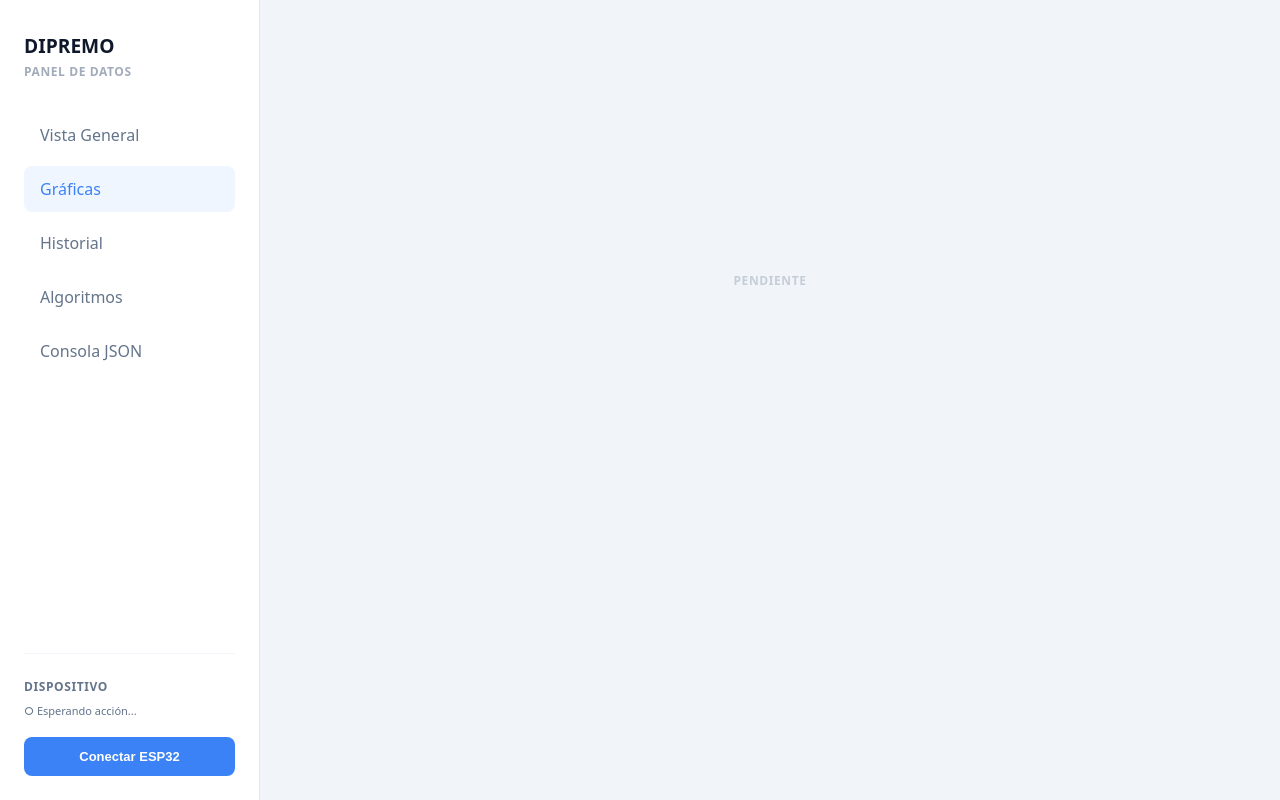
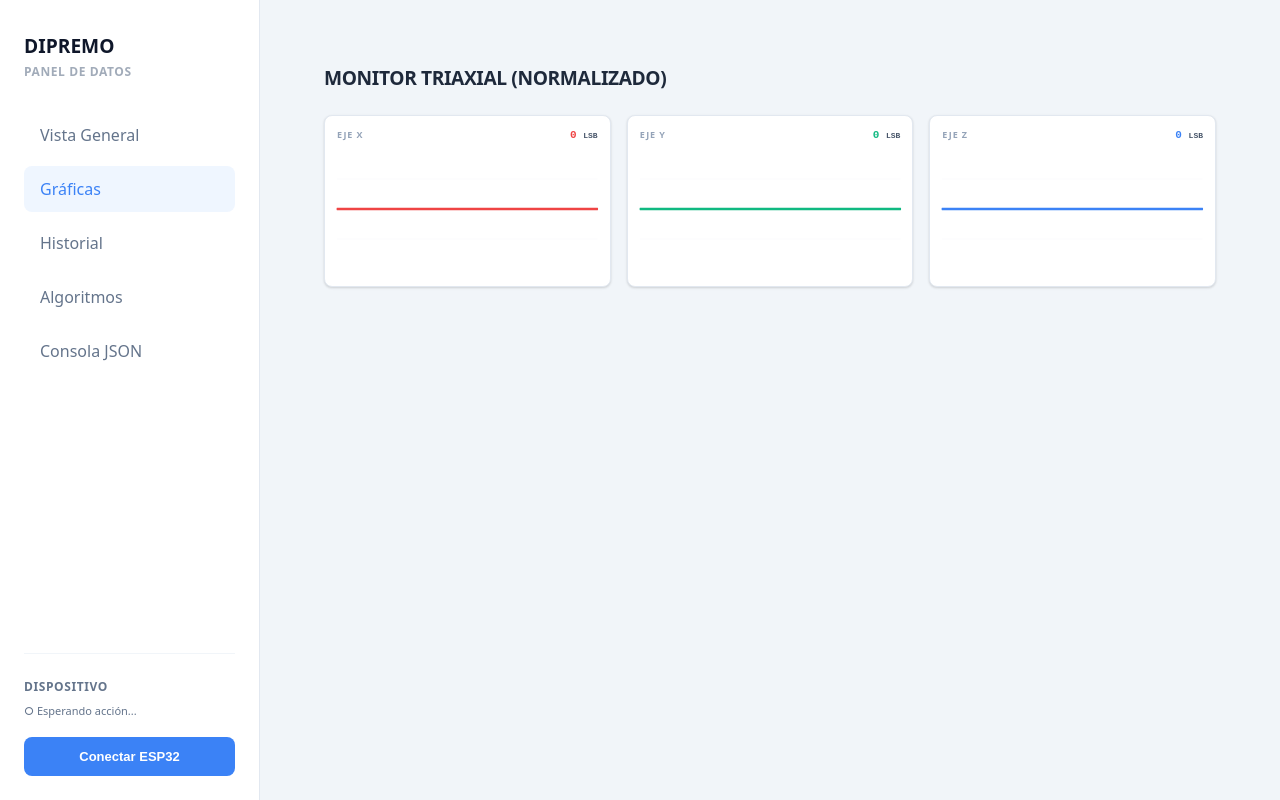
Before and after one commit to UFzDev/Dipremo, a React (Vite) app: page / in a window 1280 px wide. Both pictures are taken after a click on the element "Gráficas". Built offline with nearby package versions, Linux system fonts and the light colour scheme.

Commit message:
Grafico Dinamico XYZ Normalizado

```diff
--- a/src/components/Dashboard/Dashboard.tsx
+++ b/src/components/Dashboard/Dashboard.tsx
@@ -1,7 +1,7 @@
-import { useState, useEffect } from 'react'
-import { STATUS, type ESPData, type ConnectionStatus } from '../../lib/connection'
+import { useState, useEffect, useRef } from 'react'
+import { type ESPData, type ConnectionStatus } from '../../lib/connection'
 
-// Sub-componentes
+// ... (Sub-componentes)
 import Sidebar from './Sidebar'
 import OverviewView from './views/OverviewView'
 import ChartsView from './views/ChartsView'
@@ -21,48 +21,57 @@ export type Tab = 'overview' | 'charts' | 'history' | 'math' | 'raw';
 function Dashboard({ data, status, onConnect, onDisconnect }: DashboardProps) {
   const [activeTab, setActiveTab] = useState<Tab>('overview');
 
-  // Inicialización inteligente desde localStorage
-  const [history, setHistory] = useState<ESPData[]>(() => {
+  // 1. Carga inicial de persistencia
+  const savedHistory = (() => {
     try {
       const saved = localStorage.getItem('DIPREMO_HISTORY');
       return saved ? JSON.parse(saved) : [];
     } catch {
       return [];
     }
-  });
+  })();
 
-  // Gestión del historial de datos y persistencia optimizada
+  const historyRef = useRef<ESPData[]>(savedHistory);
+
+  // 2. Estado de Interfaz (solo se actualiza periódicamente para fluidez)
+  const [displayHistory, setDisplayHistory] = useState<ESPData[]>(historyRef.current);
+
+  // Gestión de entrada de datos (Velocidad de Sensor)
   useEffect(() => {
     if (data) {
-      setHistory(prev => {
-        const newHistory = [data, ...prev];
-        const trimmedHistory = newHistory.slice(0, 5000); // Elevado a 5,000 muestras
-
-        // Persistencia periódica (cada 100 muestras para no impactar rendimiento)
-        if (newHistory.length % 100 === 0) {
-          localStorage.setItem('DIPREMO_HISTORY', JSON.stringify(trimmedHistory));
-        }
-
-        return trimmedHistory;
-      });
+      // Actualización silenciosa del búfer maestro
+      historyRef.current = [data, ...historyRef.current].slice(0, 5000);
     }
   }, [data]);
 
-  // Persistencia de seguridad al desconectar
+  // Motor de Actualización Visual (Throttle a 10Hz/100ms para estabilidad total)
   useEffect(() => {
-    if (status === STATUS.DISCONNECTED && history.length > 0) {
-      localStorage.setItem('DIPREMO_HISTORY', JSON.stringify(history));
-    }
-  }, [status, history]);
+    const timer = setInterval(() => {
+      setDisplayHistory(historyRef.current);
+    }, 100); // 10 actualizaciones por segundo son suficientes para auditoría estable
+
+    return () => clearInterval(timer);
+  }, []);
+
+  // Persistencia de seguridad (Cada 5 segundos en lugar de cada muestra)
+  useEffect(() => {
+    const persistTimer = setInterval(() => {
+      if (historyRef.current.length > 0) {
+        localStorage.setItem('DIPREMO_HISTORY', JSON.stringify(historyRef.current));
+      }
+    }, 5000);
+
+    return () => clearInterval(persistTimer);
+  }, []);
 
   const renderContent = () => {
     switch (activeTab) {
       case 'overview':
         return <OverviewView />;
       case 'charts':
-        return <ChartsView />;
+        return <ChartsView data={data} />;
       case 'history':
-        return <HistoryView history={history} />;
+        return <HistoryView history={displayHistory} />;
       case 'math':
         return <MathView />;
       case 'raw':
@@ -77,7 +86,7 @@ function Dashboard({ data, status, onConnect, onDisconnect }: DashboardProps) {
       <Sidebar
         activeTab={activeTab}
         setActiveTab={setActiveTab}
-        data={data}
+        data={displayHistory[0] || null}
         status={status}
         onConnect={onConnect}
         onDisconnect={onDisconnect}
--- a/src/components/Dashboard/views/ChartsView.tsx
+++ b/src/components/Dashboard/views/ChartsView.tsx
@@ -1,7 +1,23 @@
-function ChartsView() {
+import VibrationChart from './charts/VibrationChart'
+import { type ESPData } from '../../../lib/connection'
+
+type ChartsViewProps = {
+  data: ESPData | null;
+};
+
+function ChartsView({ data }: ChartsViewProps) {
   return (
-    <div className="flex-center" style={{ minHeight: '60vh', opacity: 0.3 }}>
-      <h3 className="label-sm">Pendiente</h3>
+    <div className="charts-view" style={{ padding: '1.5rem', display: 'grid', gridTemplateColumns: 'repeat(3, 1fr)', gap: '1rem', width: '100%', boxSizing: 'border-box' }}>
+      <header style={{ gridColumn: '1 / span 3', marginBottom: '0.5rem' }}>
+        <h2 style={{ fontSize: '1.2rem', fontWeight: 800, textTransform: 'uppercase', letterSpacing: '-0.02em', color: '#1e293b', margin: 0 }}>
+          Monitor Triaxial (Normalizado)
+        </h2>
+      </header>
+
+      {/* Inyectamos el punto individual 'data' en lugar del historial masivo */}
+      <VibrationChart latestSample={data} axis="x" label="Eje X" color="#ef4444" />
+      <VibrationChart latestSample={data} axis="y" label="Eje Y" color="#10b981" />
+      <VibrationChart latestSample={data} axis="z" label="Eje Z" color="#3b82f6" />
     </div>
   );
 }
--- a/src/components/Dashboard/views/HistoryView.tsx
+++ b/src/components/Dashboard/views/HistoryView.tsx
@@ -122,11 +122,6 @@ function HistoryView({ history }: HistoryViewProps) {
           </div>
         )}
       </div>
-
-      <div style={{ marginTop: '1rem', display: 'flex', justifyContent: 'space-between', fontSize: '11px', color: '#94a3b8' }}>
-        <span>Deslice horizontalmente para ver todos los datos.</span>
-        <span>Buffer total: {filteredHistory.length} de 500 muestras.</span>
-      </div>
     </section>
   );
 }
--- /dev/null
+++ b/src/components/Dashboard/views/charts/BaseChart.tsx
@@ -0,0 +1,80 @@
+import { type ReactNode } from 'react';
+
+type BaseChartProps = {
+  points: string;
+  color: string;
+  label: string;
+  valueDisplay: ReactNode;
+  footerDisplay?: ReactNode;
+  width?: number;
+  height?: number;
+};
+
+function BaseChart({
+  points,
+  color,
+  label,
+  valueDisplay,
+  footerDisplay,
+  width = 800,
+  height = 120
+}: BaseChartProps) {
+  return (
+    <div className="base-chart" style={{
+      background: '#ffffff',
+      padding: '0.75rem',
+      borderRadius: '8px',
+      border: '1px solid #e2e8f0',
+      boxShadow: '0 1px 3px 0 rgba(0, 0, 0, 0.1), 0 1px 2px 0 rgba(0, 0, 0, 0.06)'
+    }}>
+      {/* Header del Gráfico */}
+      <div style={{ display: 'flex', justifyContent: 'space-between', marginBottom: '0.5rem', alignItems: 'center' }}>
+        <h4 style={{
+          color: '#94a3b8',
+          fontSize: '9px',
+          fontWeight: 900,
+          textTransform: 'uppercase',
+          letterSpacing: '0.1em',
+          margin: 0
+        }}>
+          {label}
+        </h4>
+        <div style={{ fontFamily: '"JetBrains Mono", monospace', fontSize: '11px', color: '#1e293b' }}>
+          {valueDisplay}
+        </div>
+      </div>
+
+      {/* Área de dibujo SVG */}
+      <svg
+        viewBox={`0 0 ${width} ${height}`}
+        style={{ width: '100%', height: `${height}px`, overflow: 'visible' }}
+        preserveAspectRatio="none"
+      >
+        {/* Rejilla de Fondo (Grids) */}
+        <line x1="0" y1={height / 2} x2={width} y2={height / 2} stroke="#f1f5f9" strokeWidth="1.5" />
+        <line x1="0" y1={height * 0.25} x2={width} y2={height * 0.25} stroke="#f1f5f9" strokeWidth="1" strokeOpacity="0.5" />
+        <line x1="0" y1={height * 0.75} x2={width} y2={height * 0.75} stroke="#f1f5f9" strokeWidth="1" strokeOpacity="0.5" />
+
+        {/* Polilínea de Señal */}
+        <polyline
+          fill="none"
+          stroke={color}
+          strokeWidth="2.5"
+          strokeLinejoin="round"
+          strokeLinecap="round"
+          points={points}
+          style={{ transition: 'points 0.1s linear' }}
+        />
+      </svg>
+
+      {/* Footer / Labels de Ejes */}
+      {footerDisplay && (
+        <div style={{ display: 'flex', justifyContent: 'space-between', marginTop: '0.5rem' }}>
+          {footerDisplay}
+        </div>
+      )}
+    </div>
+  );
+}
+
+export default BaseChart;
--- /dev/null
+++ b/src/components/Dashboard/views/charts/VibrationChart.tsx
@@ -0,0 +1,63 @@
+import { useState, useEffect, useMemo } from 'react';
+import { ChartEngine } from '../../../../lib/utils/chart-engine';
+import { NormalizationEngine } from '../../../../lib/algorithms/Normalization';
+import { type ESPData } from '../../../../lib/connection';
+import BaseChart from './BaseChart';
+
+type VibrationChartProps = {
+  latestSample: ESPData | null;
+  axis: 'x' | 'y' | 'z';
+  label: string;
+  color: string;
+  unit?: string;
+};
+
+function VibrationChart({ latestSample, axis, label, color, unit = 'LSB' }: VibrationChartProps) {
+  // Parámetros de vista del gráfico
+  const width = 800;
+  const height = 120;
+  const WINDOW_SIZE = 100;
+
+  // Búfer local interno (Solo 100 puntos)
+  const [windowData, setWindowData] = useState<number[]>(new Array(WINDOW_SIZE).fill(0));
+
+  // Inyección de datos en tiempo real (Velocidad Nativa del Sensor)
+  useEffect(() => {
+    if (!latestSample) return;
+
+    // 1. Normalizamos solo el nuevo punto entrante
+    const normalizedPoint = NormalizationEngine.processSample(latestSample);
+    const newValue = normalizedPoint[axis];
+
+    // 2. Actualizamos el búfer de ventana (Empujamos nuevo, quitamos viejo)
+    setWindowData(prev => {
+      const next = [...prev, newValue];
+      if (next.length > WINDOW_SIZE) return next.slice(1);
+      return next;
+    });
+  }, [latestSample, axis]);
+
+  // Generación de puntos SVG ultra-ligera
+  const points = useMemo(() => {
+    return ChartEngine.generatePolylinePoints(
+      windowData,
+      { width, height },
+      { min: -512, max: 512 }
+    );
+  }, [windowData]);
+
+  return (
+    <BaseChart
+      label={label}
+      color={color}
+      points={points}
+      valueDisplay={
+        <span style={{ color, fontWeight: 900 }}>
+          {windowData[windowData.length - 1]?.toFixed(0) || '0'} <small style={{ fontSize: '8px', color: '#475569' }}>{unit}</small>
+        </span>
+      }
+    />
+  );
+}
+
+export default VibrationChart;
--- /dev/null
+++ b/src/lib/algorithms/Normalization.ts
@@ -0,0 +1,32 @@
+import { type ESPData } from '../connection';
+
+/**
+ * Motor de Normalización de Señal de Vibración
+ * Procesa datos crudos basados en los offsets de reposo (-23, 15, -250)
+ * para alcanzar el cero absoluto en los tres ejes.
+ */
+export class NormalizationEngine {
+  // Constantes de Offsets (Sesgo en Reposo)
+  private static readonly OFFSET_X = -23.0;
+  private static readonly OFFSET_Y = 15.0;
+  private static readonly OFFSET_Z = -250.0;
+
+  /**
+   * Normaliza una sola muestra
+   */
+  public static processSample(sample: ESPData) {
+    return {
+      x: sample.raw.x - this.OFFSET_X, // X_raw + 23.0
+      y: sample.raw.y - this.OFFSET_Y, // Y_raw - 15.0
+      z: sample.raw.z - this.OFFSET_Z, // Z_raw + 250.0
+      uptime: sample.uptime_ms
+    };
+  }
+
+  /**
+   * Normaliza un array de muestras (Historial)
+   */
+  public static processHistory(history: ESPData[]) {
+    return history.map(sample => this.processSample(sample));
+  }
+}
--- /dev/null
+++ b/src/lib/utils/chart-engine.ts
@@ -0,0 +1,60 @@
+/**
+ * ChartEngine: Motor de Geometría para Gráficos SVG
+ * Centraliza el escalado y generación de paths para visualizaciones de alta frecuencia.
+ */
+
+export type ChartBounds = {
+  min: number;
+  max: number;
+};
+
+export type ChartDimensions = {
+  width: number;
+  height: number;
+};
+
+export class ChartEngine {
+  /**
+   * Genera el atributo 'points' para una polilínea SVG
+   * @param data Array de valores numéricos
+   * @param dim Dimensiones del contenedor (width, height)
+   * @param bounds Límites del eje Y (min, max)
+   */
+  public static generatePolylinePoints(
+    data: number[],
+    dim: ChartDimensions,
+    bounds: ChartBounds
+  ): string {
+    if (data.length === 0) return '';
+
+    const range = bounds.max - bounds.min;
+
+    return data.map((val, i) => {
+      // Cálculo de X proporcional al índice
+      const x = (i / (data.length - 1)) * dim.width;
+
+      // Normalización de Y (sujeto a los límites del ViewBox)
+      // Clamping para evitar que la línea se salga del gráfico
+      const clampedVal = Math.max(bounds.min, Math.min(bounds.max, val));
+      const y = dim.height - ((clampedVal - bounds.min) / range) * dim.height;
+
+      return `${x.toFixed(2)},${y.toFixed(2)}`;
+    }).join(' ');
+  }
+
+  /**
+   * Calcula el rango dinámico sugerido para una serie de datos
+   */
+  public static getSuggestedBounds(data: number[], padding = 0.2): ChartBounds {
+    if (data.length === 0) return { min: -100, max: 100 };
+
+    const min = Math.min(...data);
+    const max = Math.max(...data);
+    const delta = max - min;
+
+    return {
+      min: min - delta * padding,
+      max: max + delta * padding
+    };
+  }
+}
```
